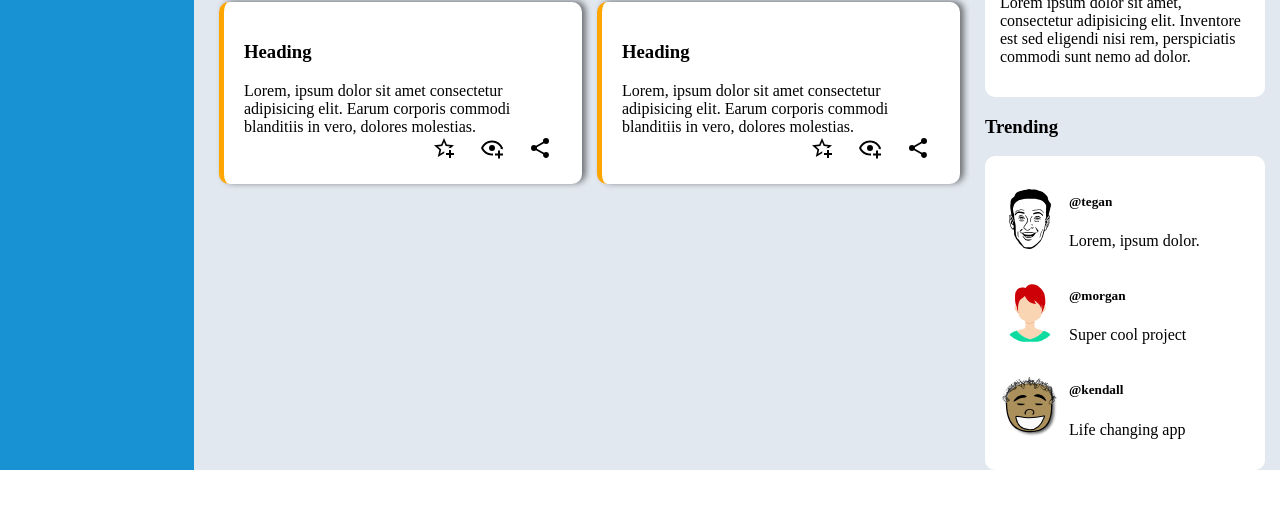
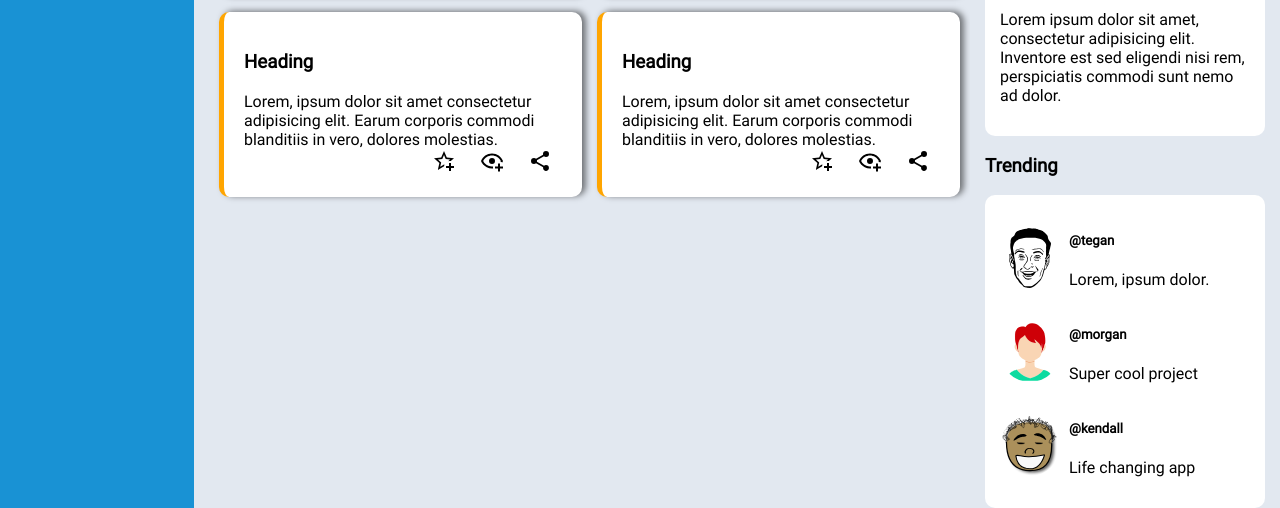
Before and after one commit to ebrahim78652/admin-dashboard, a plain HTML site: page index.html in a window 1280 px wide. Shown: the part 598-1106 px from the top of the page. Before the commit the page ends 1068 px from the top, so only its background shows below. Drawn offline with Linux system fonts and the light colour scheme; the site is published under a folder, as on GitHub Pages, so addresses that start at the root find nothing; files whose address does not match are found by name.

Commit message:
font not appearing

```diff
--- a/styles.css
+++ b/styles.css
@@ -3,7 +3,7 @@
 
 @font-face {
     font-family: 'Roberto-Normal';
-    src: url("/designs/Roboto-Regular.ttf");
+    src: url("./designs/Roboto-Regular.ttf");
     font-size: 1rem;
 }
 
@@ -239,8 +239,6 @@ ul{
     background-color: #E2E8F0;
     margin-left: 15px;
     margin-right: 15px;
-
-
 }
 
 
```
